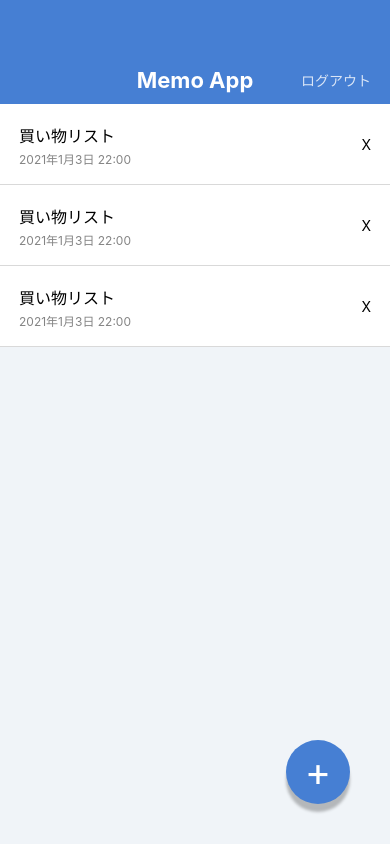
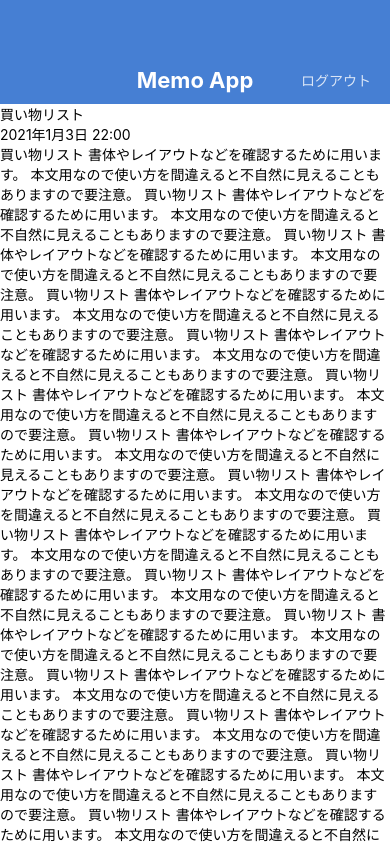
Before and after one commit to da-yoshi-k/Memoapp, a React Native app: screen / in a window 390 px wide. Shown: the top 844 px of the page. Built offline with nearby package versions, Linux system fonts and the light colour scheme.

Commit message:
レッスン59まで

```diff
--- a/App.jsx
+++ b/App.jsx
@@ -1,26 +1,11 @@
 import React from 'react';
-import { StyleSheet, View } from 'react-native';
 
-import AppBar from './src/components/Appbar';
-import MemoList from './src/components/MemoList';
-import CircleButton from './src/components/CircleButton';
+// import MemoListScreen from './src/screens/MemoListScreen';
+import MemoDetailScreen from './src/screens/MemoDetailScreen';
 
 export default function App() {
   return (
-    <View style={styles.container}>
-
-      <AppBar />
-      <MemoList />
-      <MemoList />
-      <MemoList />
-      <CircleButton>+</CircleButton>
-    </View>
+    // <MemoListScreen />
+    <MemoDetailScreen />
   );
 }
-
-const styles = StyleSheet.create({
-  container: {
-    flex: 1,
-    backgroundColor: '#F0F4F8',
-  },
-});
--- /dev/null
+++ b/src/screens/MemoDetailScreen.jsx
@@ -0,0 +1,76 @@
+import React from 'react';
+import { View, ScrollView, Text } from 'react-native';
+
+import AppBar from '../components/Appbar';
+import CircleButton from '../components/CircleButton';
+
+export default function MemoDetailScreen() {
+  return (
+    <View>
+      <AppBar />
+      <View>
+        <Text>買い物リスト</Text>
+        <Text>2021年1月3日 22:00</Text>
+      </View>
+      <ScrollView>
+        <Text>
+          買い物リスト
+          書体やレイアウトなどを確認するために用います。
+          本文用なので使い方を間違えると不自然に見えることもありますので要注意。
+          買い物リスト
+          書体やレイアウトなどを確認するために用います。
+          本文用なので使い方を間違えると不自然に見えることもありますので要注意。
+          買い物リスト
+          書体やレイアウトなどを確認するために用います。
+          本文用なので使い方を間違えると不自然に見えることもありますので要注意。
+          買い物リスト
+          書体やレイアウトなどを確認するために用います。
+          本文用なので使い方を間違えると不自然に見えることもありますので要注意。
+          買い物リスト
+          書体やレイアウトなどを確認するために用います。
+          本文用なので使い方を間違えると不自然に見えることもありますので要注意。
+          買い物リスト
+          書体やレイアウトなどを確認するために用います。
+          本文用なので使い方を間違えると不自然に見えることもありますので要注意。
+          買い物リスト
+          書体やレイアウトなどを確認するために用います。
+          本文用なので使い方を間違えると不自然に見えることもありますので要注意。
+          買い物リスト
+          書体やレイアウトなどを確認するために用います。
+          本文用なので使い方を間違えると不自然に見えることもありますので要注意。
+          買い物リスト
+          書体やレイアウトなどを確認するために用います。
+          本文用なので使い方を間違えると不自然に見えることもありますので要注意。
+          買い物リスト
+          書体やレイアウトなどを確認するために用います。
+          本文用なので使い方を間違えると不自然に見えることもありますので要注意。
+          買い物リスト
+          書体やレイアウトなどを確認するために用います。
+          本文用なので使い方を間違えると不自然に見えることもありますので要注意。
+          買い物リスト
+          書体やレイアウトなどを確認するために用います。
+          本文用なので使い方を間違えると不自然に見えることもありますので要注意。
+          買い物リスト
+          書体やレイアウトなどを確認するために用います。
+          本文用なので使い方を間違えると不自然に見えることもありますので要注意。
+          買い物リスト
+          書体やレイアウトなどを確認するために用います。
+          本文用なので使い方を間違えると不自然に見えることもありますので要注意。
+          買い物リスト
+          書体やレイアウトなどを確認するために用います。
+          本文用なので使い方を間違えると不自然に見えることもありますので要注意。
+          買い物リスト
+          書体やレイアウトなどを確認するために用います。
+          本文用なので使い方を間違えると不自然に見えることもありますので要注意。
+          買い物リスト
+          書体やレイアウトなどを確認するために用います。
+          本文用なので使い方を間違えると不自然に見えることもありますので要注意。
+          買い物リスト
+          書体やレイアウトなどを確認するために用います。
+          本文用なので使い方を間違えると不自然に見えることもありますので要注意。
+        </Text>
+      </ScrollView>
+      <CircleButton>✍</CircleButton>
+    </View>
+  );
+}
--- /dev/null
+++ b/src/screens/MemoListScreen.jsx
@@ -0,0 +1,25 @@
+import React from 'react';
+import { View, StyleSheet } from 'react-native';
+
+import AppBar from '../components/Appbar';
+import MemoList from '../components/MemoList';
+import CircleButton from '../components/CircleButton';
+
+export default function MemoListScreen() {
+  return (
+    <View style={styles.container}>
+      <AppBar />
+      <MemoList />
+      <MemoList />
+      <MemoList />
+      <CircleButton>+</CircleButton>
+    </View>
+  );
+}
+
+const styles = StyleSheet.create({
+  container: {
+    flex: 1,
+    backgroundColor: '#F0F4F8',
+  },
+});
```
